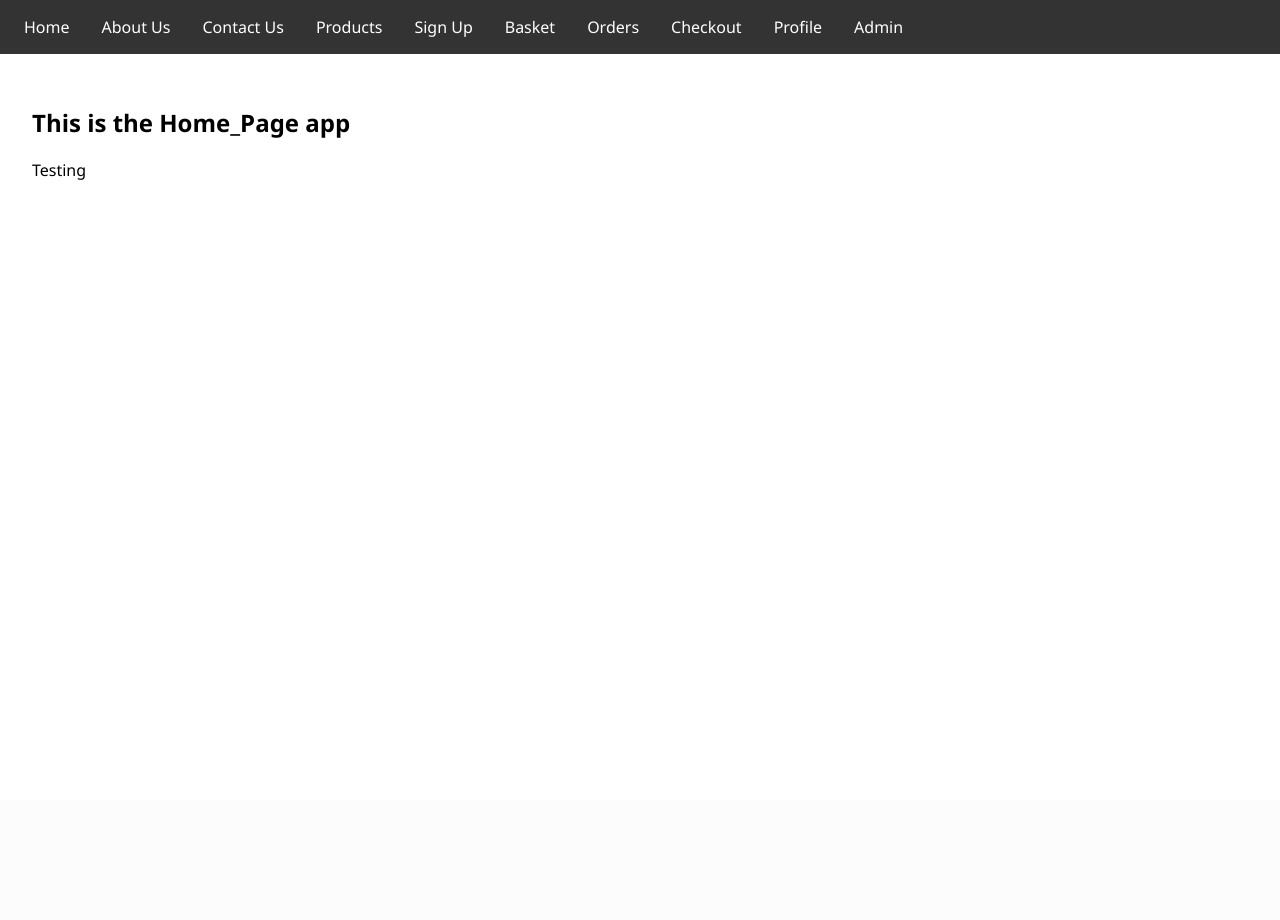
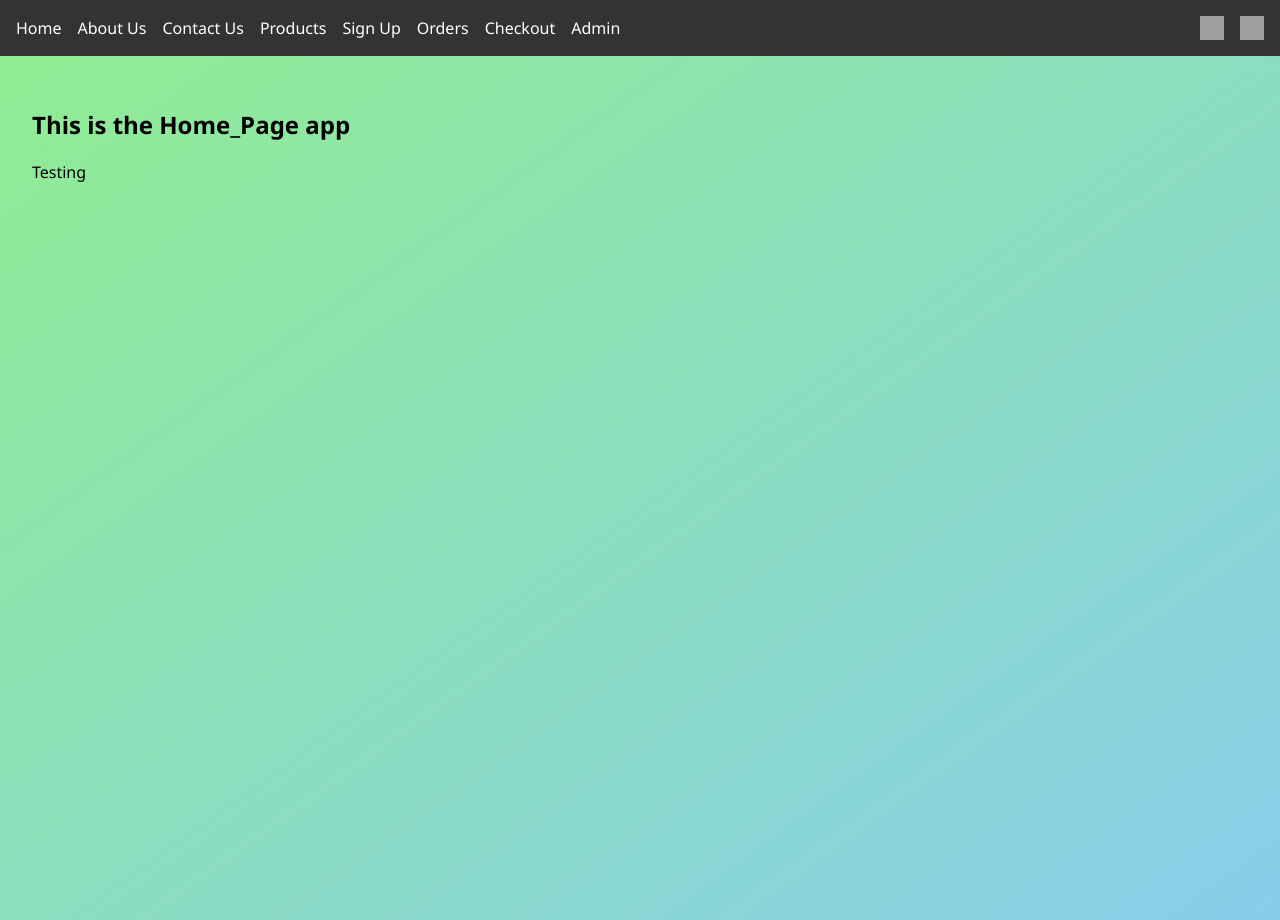
Before and after one commit to Zaid748-collab/Team-31, a Django app: page / in a window 1280 px wide. Before the commit the page ends 180 px from the top, so only its background shows below. Run offline with Django 5.2, Linux system fonts and the light colour scheme; grey boxes are pictures that could not be loaded.

Commit message:
Added icons for Profile and Basket on navbar

```diff
--- a/Team31Project/static/css/base.css
+++ b/Team31Project/static/css/base.css
@@ -1,20 +1,47 @@
 body {
   font-family: 'Segoe UI', sans-serif;
-  background-color: linear-gradient(to bottom right, #90ee90, #87ceeb);
+  background: linear-gradient(to bottom right, #90ee90, #87ceeb);
   margin: 0;
   padding: 0;
 }
 
-nav {
+/* Navbar styling */
+.navbar {
   background-color: #333;
+  padding: 1rem;
+  display: flex;
+  justify-content: space-between;
+  align-items: center;
 }
 
-nav a {
+.nav-list,
+.nav-icons {
+  list-style: none;
+  display: flex;
+  gap: 1rem;
+  margin: 0;
+  padding: 0;
+}
+
+.nav-link {
   color: white;
   text-decoration: none;
-  padding: 0.5rem;
+  display: flex;
+  align-items: center;
 }
 
-nav a:hover {
+.nav-link:hover {
   text-decoration: underline;
 }
+
+/* Icons */
+.nav-icon {
+  width: 24px;
+  height: 24px;
+  vertical-align: middle;
+}
+
+.main-content {
+  padding: 2rem;
+  min-height: 100vh;
+}
--- a/Team31Project/templates/base.html
+++ b/Team31Project/templates/base.html
@@ -11,23 +11,37 @@
 <body>
 
   <header>
-    <nav style="background-color: #333; padding: 1rem;">
-      <ul style="list-style: none; display: flex; gap: 1rem; margin: 0; padding: 0;">
-        <li><a href="{% url 'home' %}" style="color: white; text-decoration: none;">Home</a></li>
-        <li><a href="{% url 'about' %}" style="color: white; text-decoration: none;">About Us</a></li>
-        <li><a href="{% url 'contact' %}" style="color: white; text-decoration: none;">Contact Us</a></li>
-        <li><a href="{% url 'products' %}" style="color: white; text-decoration: none;">Products</a></li>
-        <li><a href="{% url 'signup' %}" style="color: white; text-decoration: none;">Sign Up</a></li>
-        <li><a href="{% url 'basket' %}" style="color: white; text-decoration: none;">Basket</a></li>
-        <li><a href="{% url 'orders' %}" style="color: white; text-decoration: none;">Orders</a></li>
-        <li><a href="{% url 'checkout' %}" style="color: white; text-decoration: none;">Checkout</a></li>
-        <li><a href="{% url 'profile' %}" style="color: white; text-decoration: none;">Profile</a></li>
-        <li><a href="/admin/" style="color: white; text-decoration: none;">Admin</a></li>
+    <nav class="navbar">
+      <ul class="nav-list">
+        <li><a href="{% url 'home' %}" class="nav-link">Home</a></li>
+        <li><a href="{% url 'about' %}" class="nav-link">About Us</a></li>
+        <li><a href="{% url 'contact' %}" class="nav-link">Contact Us</a></li>
+        <li><a href="{% url 'products' %}" class="nav-link">Products</a></li>
+        <li><a href="{% url 'signup' %}" class="nav-link">Sign Up</a></li>
+        <li><a href="{% url 'orders' %}" class="nav-link">Orders</a></li>
+        <li><a href="{% url 'checkout' %}" class="nav-link">Checkout</a></li>
+        <li><a href="/admin/" class="nav-link">Admin</a></li>
+      </ul>
+
+      <!-- Icons -->
+      <ul class="nav-icons">
+        <li>
+          <a href="{% url 'basket' %}" class="nav-link">
+            <img src="https://res.cloudinary.com/ddh1zbtva/image/upload/v1764076078/cart_adnbat.png"
+                 alt="Basket" class="nav-icon">
+          </a>
+        </li>
+        <li>
+          <a href="{% url 'profile' %}" class="nav-link">
+            <img src="https://res.cloudinary.com/ddh1zbtva/image/upload/v1764076103/user_g8rtxx.png"
+                 alt="Profile" class="nav-icon">
+          </a>
+        </li>
       </ul>
     </nav>
   </header>
 
-  <main style="padding: 2rem;">
+  <main class="main-content">
     {% block content %}
     {% endblock %}
   </main>
```
